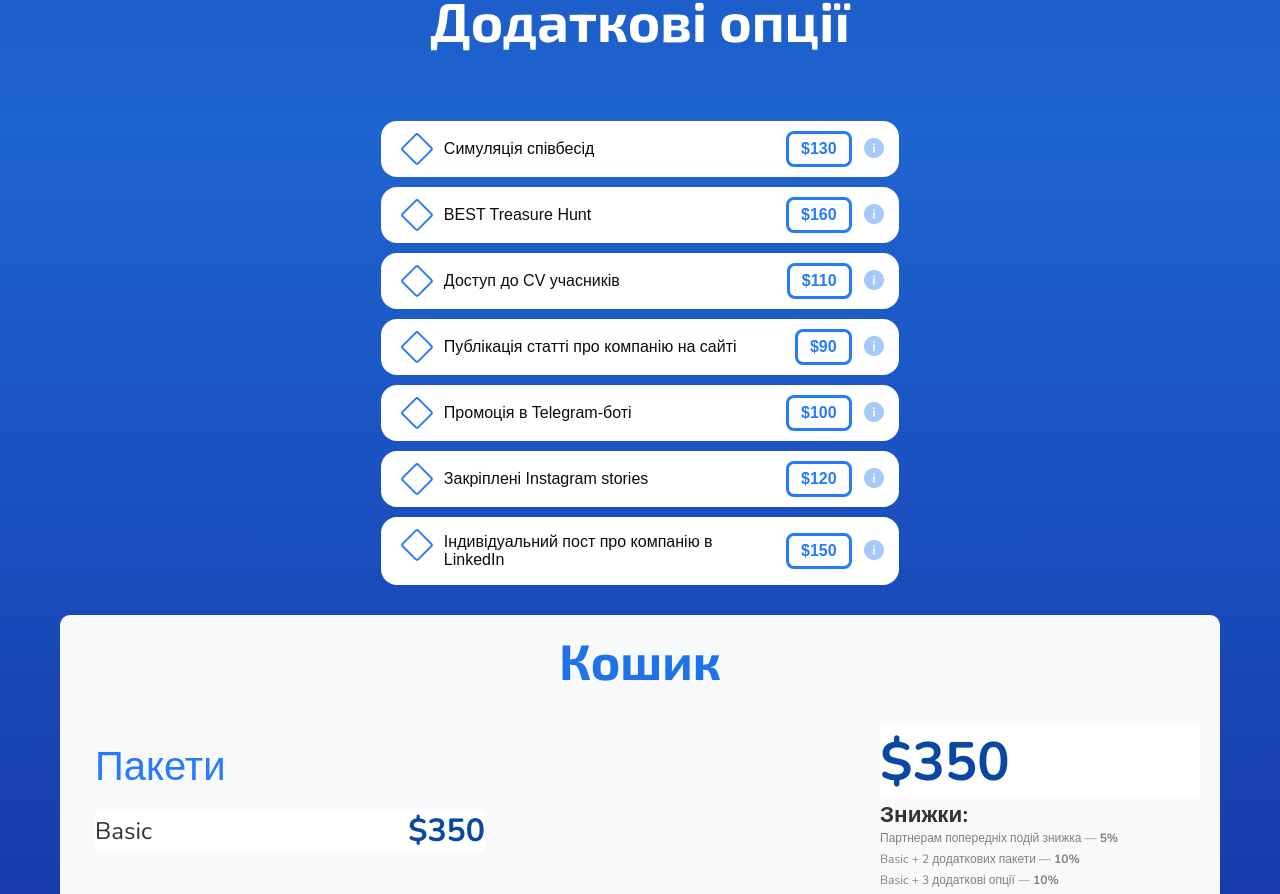
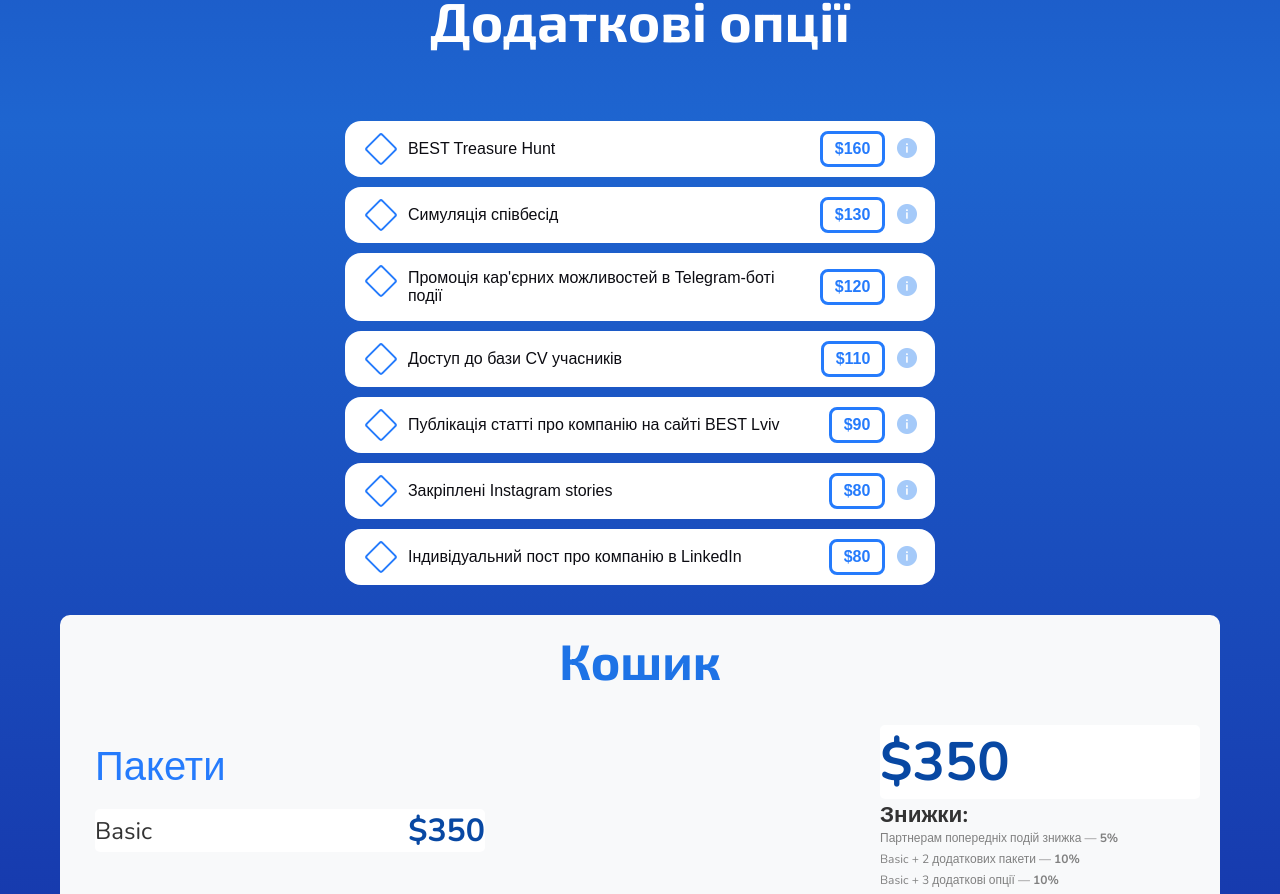
Before and after one commit to Rodinchuk/ejf-partnership-2025, a Next.js app: page / in a window 1280 px wide. Shown: the part 5211-6105 px from the top of the page. Built offline with nearby package versions, Linux system fonts and the light colour scheme.

Commit message:
fix prices and decriptions

```diff
--- a/src/app/components/EventAdvantages.css
+++ b/src/app/components/EventAdvantages.css
@@ -141,11 +141,13 @@
 }
 
 .card.card-expanded {
-  max-height: 500px; /* Максимальна висота при розгортанні */
+  max-height: 500px;
+  border: 3px solid #257BFC;
 }
 
 .card.card-collapsed {
-  max-height: 100px; /* Висота при згортанні */
+  max-height: 100px;
+  border: 3px solid #257BFC;
 }
 
 .card-description {
--- a/src/app/components/PackagesSection.tsx
+++ b/src/app/components/PackagesSection.tsx
@@ -62,6 +62,17 @@ const packages: Package[] = [
 ];
 
 const additionalServices: ServiceType[] = [
+
+  {
+    id: "treasure-hunt",
+    name: "BEST Treasure Hunt",
+    price: 160,
+    info: `
+    <p><b>Участь у BEST Treasure Hunt</b></p>
+    <p>Студенти беруть участь у захопливому пошуку призів на території Львівської Політехніки за підказками з Instagram @best_lviv.</p>
+
+  `,},
+
   {
     id: "interview-simulation",
     name: "Симуляція співбесід",
@@ -73,47 +84,38 @@ const additionalServices: ServiceType[] = [
   `,},
 
   {
-    id: "treasure-hunt",
-    name: "BEST Treasure Hunt",
-    price: 160,
+    id: "telegram-promo",
+    name: "Промоція кар'єрних можливостей в Telegram-боті події",
+    price: 120,
     info: `
-    <p><b>BEST Treasure Hunt</b></p>
-    <p>Студенти беруть участь у захопливому пошуку призів на території Львівської Політехніки за підказками з Instagram @best_lviv.</p>
-
+    <p><b>Промоція кар'єрних можливостей в Telegram-боті події</b></p>
+    <p>Студенти отримують інформацію про стажування, курси чи вакансії вашої компанії через Telegram-бот.</p>
   `,},
 
   {
     id: "cv-access",
-    name: "Доступ до CV учасників",
+    name: "Доступ до бази CV учасників",
     price: 110,
     info: `
-    <p><b>Доступ до CV учасників</b></p>
+    <p><b>Доступ до бази CV учасників</b></p>
     <p>Партнери отримують доступ до бази CV студентів, які зареєструвалися через Telegram-бот події.</p>
   `,},
 
   {
     id: "website-article",
-    name: "Публікація статті про компанію на сайті",
+    name: "Публікація статті про компанію на сайті BEST Lviv",
     price: 90,
     info: `
 
-    <p><b>Публікація статті про компанію на сайті</b></p>
+    <p><b>Публікація статті про компанію на сайті BEST Lviv</b></p>
     <p>Інформація про вашу компанію, її місію та успіхи буде опублікована на нашому сайті.</p>
   `,},
 
-  {
-    id: "telegram-promo",
-    name: "Промоція в Telegram-боті",
-    price: 100,
-    info: `
-    <p><b>Промоція в Telegram-боті</b></p>
-    <p>Студенти отримують інформацію про стажування, курси чи вакансії вашої компанії через Telegram-бот.</p>
-  `,},
 
   {
     id: "instagram-stories",
     name: "Закріплені Instagram stories",
-    price: 120,
+    price: 80,
     info: `
     <p><b>Закріплені Instagram stories</b></p>
     <p>Промоція у 2 Stories на офіційній сторінці @best_lviv, які залишаються протягом місяця.</p>
@@ -122,9 +124,9 @@ const additionalServices: ServiceType[] = [
   {
     id: "linkedin-post",
     name: "Індивідуальний пост про компанію в LinkedIn",
-    price: 150,
+    price: 80,
     info: `
-    <p><b>Індивідуальний пост у LinkedIn</b></p>
+    <p><b>Індивідуальний пост в LinkedIn</b></p>
     <p>Представлення ключових переваг вашої компанії у форматі поста на сторінці BEST Lviv.</p>
   `,},
 
```
